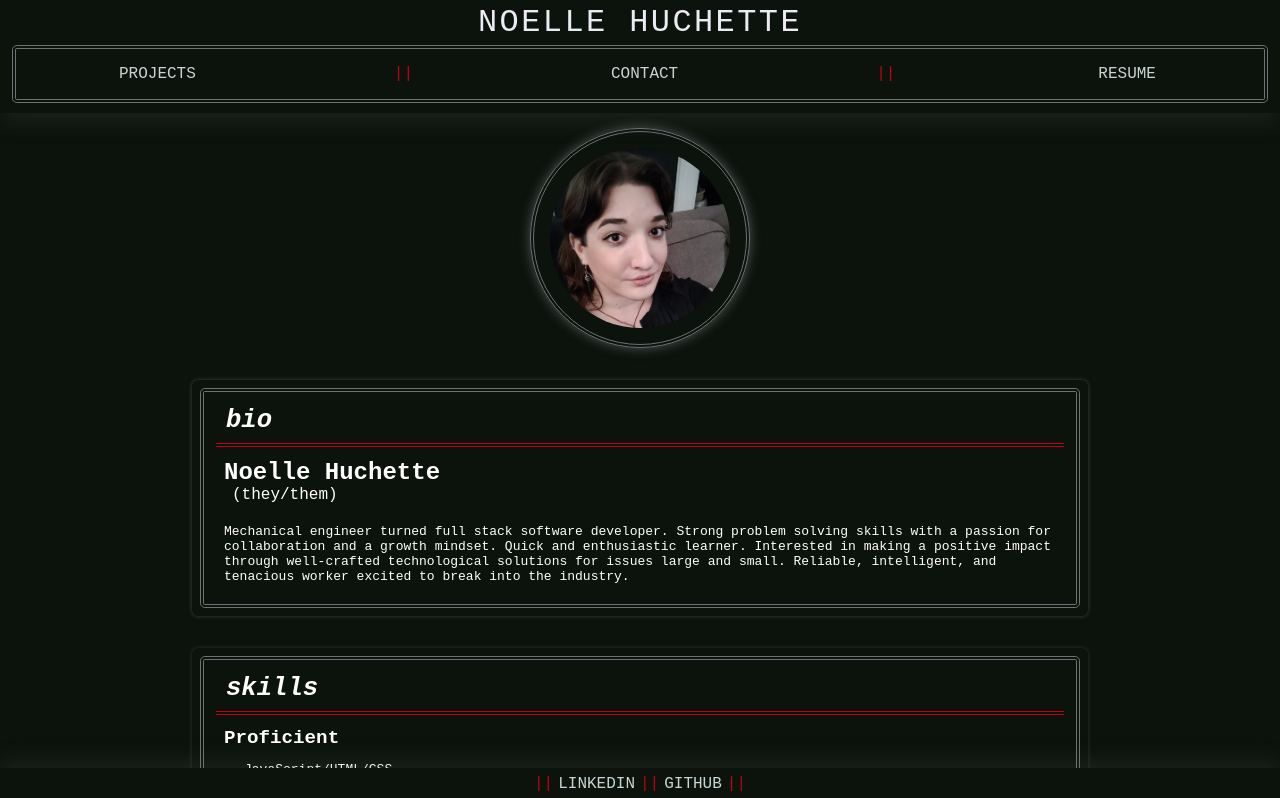
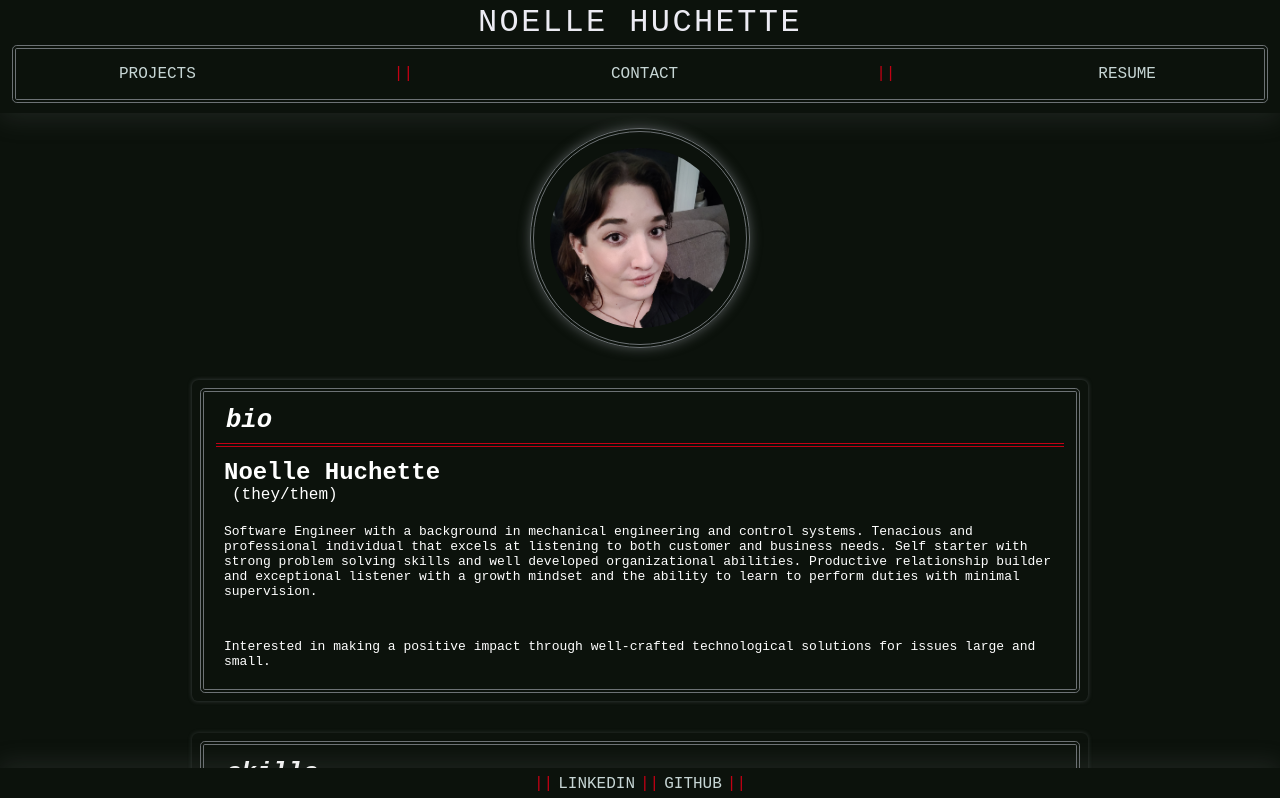
Before and after one commit to noellehuchette/portfolio, a React (Create React App) app: page / in a window 1280 px wide. Shown: the top 798 px of the page. Built offline with nearby package versions, Linux system fonts and the light colour scheme.

Commit message:
modified homepage

```diff
--- a/src/client/components/Home/index.js
+++ b/src/client/components/Home/index.js
@@ -29,12 +29,17 @@ const Home = () => {
             <span>(they/them)</span>
             <p>
               {' '}
-              Mechanical engineer turned full stack software developer. Strong
-              problem solving skills with a passion for collaboration and a
-              growth mindset. Quick and enthusiastic learner. Interested in
-              making a positive impact through well-crafted technological
-              solutions for issues large and small. Reliable, intelligent, and
-              tenacious worker excited to break into the industry.
+              Software Engineer with a background in mechanical engineering and
+              control systems. Tenacious and professional individual that excels
+              at listening to both customer and business needs. Self starter
+              with strong problem solving skills and well developed
+              organizational abilities. Productive relationship builder and
+              exceptional listener with a growth mindset and the ability to
+              learn to perform duties with minimal supervision.{' '}
+            </p>
+            <p>
+              Interested in making a positive impact through well-crafted
+              technological solutions for issues large and small.
             </p>
           </div>
         </div>
@@ -69,7 +74,7 @@ const Home = () => {
               <li>Professional Communication</li>
               <li>Time Management</li>
             </ul>
-            <h4>Familiar</h4>
+            <h4>Learning</h4>
             <ul>
               <li>Java</li>
               <li>Python</li>
@@ -77,9 +82,6 @@ const Home = () => {
               <li>Jasmine</li>
               <li>Stripe</li>
               <li>D3</li>
-            </ul>
-            <h4>Learning</h4>
-            <ul>
               <li>TypeScript</li>
               <li>C#</li>
               <li>Unity</li>
```
